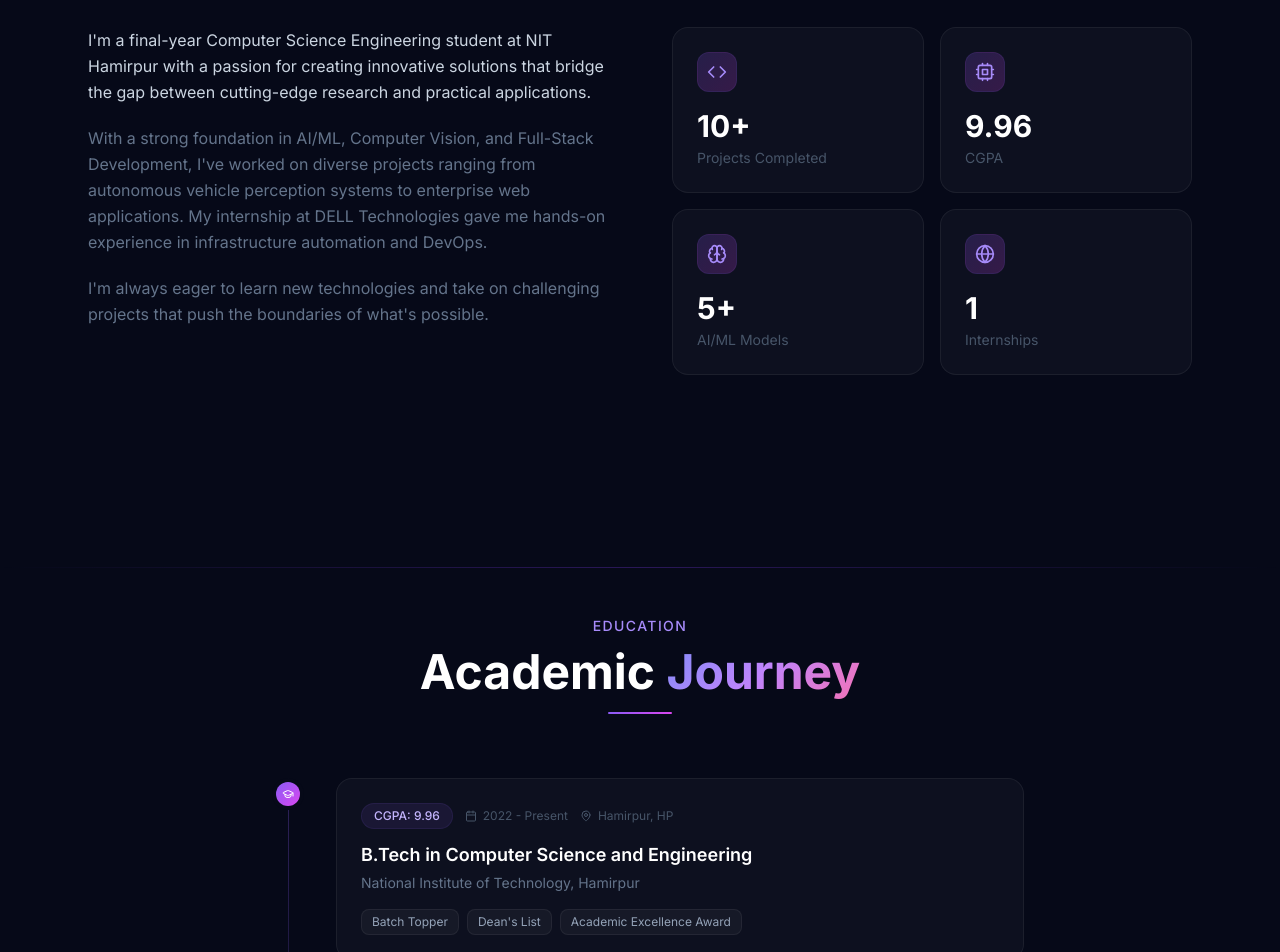
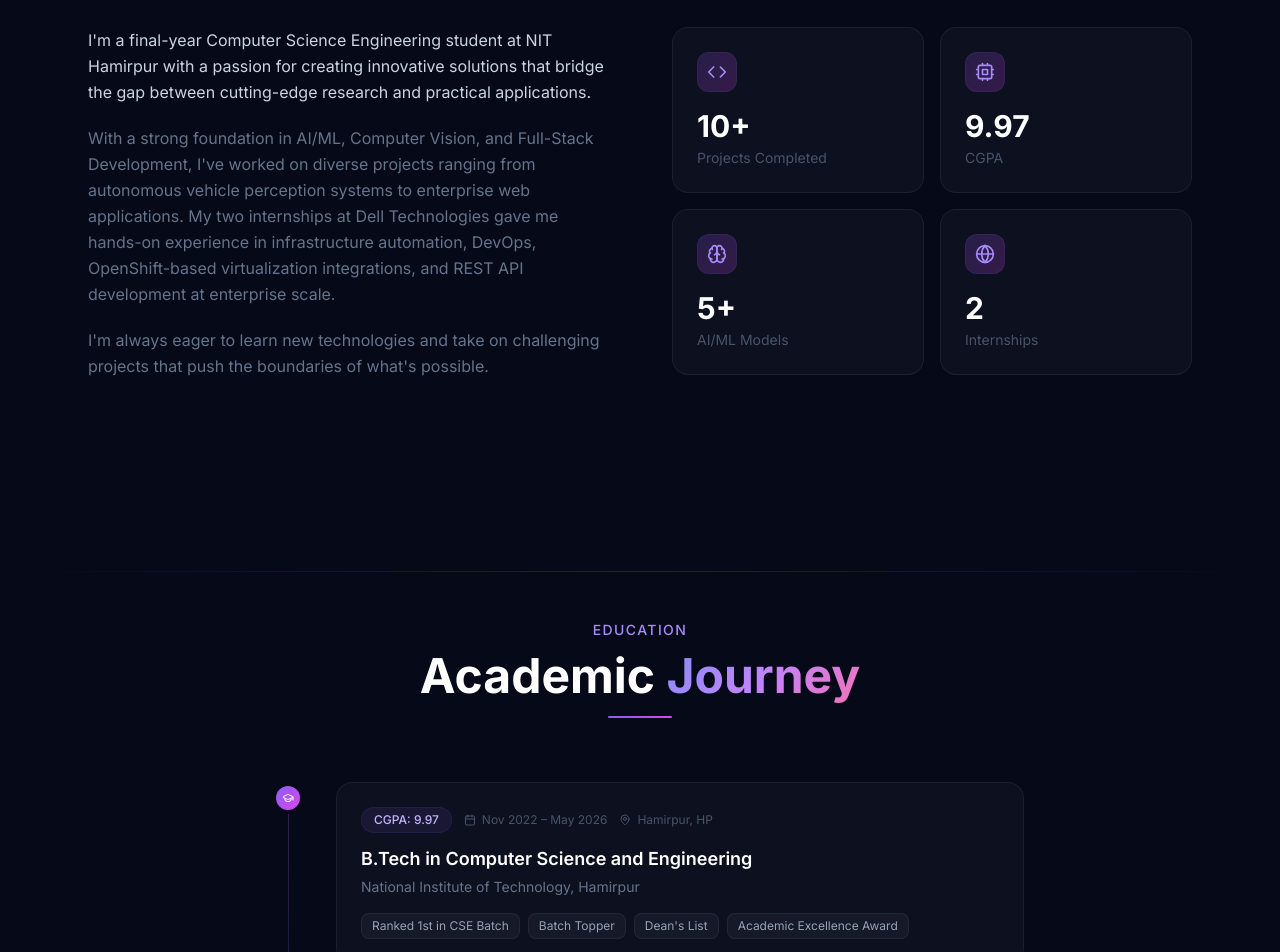
Before and after one commit to ARYAN-PURI/Portfolio-Website, a Next.js app: page / in a window 1280 px wide. Shown: the part 1080-2032 px from the top of the page. Built offline with nearby package versions, Linux system fonts and the light colour scheme.

Commit message:
Update portfolio with Winter 2026 Dell internship and academic details

```diff
--- a/src/components/Footer.tsx
+++ b/src/components/Footer.tsx
@@ -81,7 +81,7 @@ const Footer = () => {
               <a href="mailto:aryanpuri600@gmail.com" className="block hover:theme-text transition-colors">
                 aryanpuri600@gmail.com
               </a>
-              <p>NIT Hamirpur, Himachal Pradesh</p>
+              <p>Una, Himachal Pradesh</p>
               <p className="text-violet-400 text-xs">Available for opportunities</p>
             </div>
           </div>
@@ -91,16 +91,11 @@ const Footer = () => {
         <div className="mt-12 pt-8 footer-bottom-border border-t">
           <div className="flex flex-col sm:flex-row items-center justify-between gap-3 text-xs theme-text-faint">
             <div className="flex items-center gap-1.5">
-              <span>&copy; 2025 Aryan Puri</span>
+              <span>&copy; 2026 Aryan Puri</span>
               <span>&middot;</span>
               <span className="flex items-center gap-1">
                 Built with <Heart className="w-3 h-3 text-red-500/60" /> using Next.js
               </span>
-            </div>
-            <div className="flex items-center gap-3">
-              <span>22BEC032</span>
-              <span>&middot;</span>
-              <span>NIT Hamirpur</span>
             </div>
           </div>
         </div>
--- a/src/components/sections/About.tsx
+++ b/src/components/sections/About.tsx
@@ -10,9 +10,9 @@ const About = () => {
 
   const stats = [
     { icon: Code, label: "Projects Completed", value: "10+" },
-    { icon: Cpu, label: "CGPA", value: "9.96" },
+    { icon: Cpu, label: "CGPA", value: "9.97" },
     { icon: Brain, label: "AI/ML Models", value: "5+" },
-    { icon: Globe, label: "Internships", value: "1" }
+    { icon: Globe, label: "Internships", value: "2" }
   ];
 
   return (
@@ -40,7 +40,7 @@ const About = () => {
               <p className="theme-text-muted leading-relaxed">
                 With a strong foundation in AI/ML, Computer Vision, and Full-Stack Development, I&apos;ve worked on
                 diverse projects ranging from autonomous vehicle perception systems to enterprise web applications.
-                My internship at DELL Technologies gave me hands-on experience in infrastructure automation and DevOps.
+                My two internships at Dell Technologies gave me hands-on experience in infrastructure automation, DevOps, OpenShift-based virtualization integrations, and REST API development at enterprise scale.
               </p>
               <p className="theme-text-muted leading-relaxed">
                 I&apos;m always eager to learn new technologies and take on challenging projects that push the boundaries
--- a/src/components/sections/Education.tsx
+++ b/src/components/sections/Education.tsx
@@ -12,10 +12,10 @@ const Education = () => {
     {
       degree: "B.Tech in Computer Science and Engineering",
       institution: "National Institute of Technology, Hamirpur",
-      period: "2022 - Present",
+      period: "Nov 2022 – May 2026",
       location: "Hamirpur, HP",
-      score: "CGPA: 9.96",
-      achievements: ["Batch Topper", "Dean's List", "Academic Excellence Award"],
+      score: "CGPA: 9.97",
+      achievements: ["Ranked 1st in CSE Batch", "Batch Topper", "Dean's List", "Academic Excellence Award"],
       icon: GraduationCap
     },
     {
--- a/src/components/sections/Experience.tsx
+++ b/src/components/sections/Experience.tsx
@@ -7,26 +7,36 @@ const Experience = () => {
   const { ref: headerRef, isVisible: headerVisible } = useInView();
   const { ref: cardRef, isVisible: cardVisible } = useInView();
 
-  const experience = {
-    title: "Software Engineering Intern",
-    company: "DELL Technologies",
+  const company = {
+    name: "Dell Technologies",
     department: "Infrastructure Solutions Group (ISG)",
-    period: "May 2025 - July 2025",
-    location: "Bangalore",
-    type: "Internship",
+    location: "Bangalore, India",
+  };
+
+  const roles = [
+    {
+      title: "Software Engineering Intern (Winter)",
+      period: "Jan 2026 – Jun 2026",
+      isCurrent: true,
       responsibilities: [
-      "Automated deployment of VMware ESXi hosts, vCenter Servers, PowerStore systems, and PowerShell hosts",
-      "Developed pre-validation scripts to verify component readiness before executing the Atlas test suite",
-      "Dockerized automation code and integrated it with Jenkins CI/CD for streamlined deployment",
-      "Worked on infrastructure automation and DevOps practices in enterprise environment"
+        "Enabled native OpenShift VM visibility in Dell PowerStore by designing cluster registration and resource discovery workflows using OpenShift APIs.",
+        "Developed REST APIs and PostgreSQL-backed services to expose relationships between VMs, Pods, Persistent Volumes, Nodes, and Applications within the PowerStore UI.",
+        "Authored design specifications and implemented features through an SDD-based development workflow leveraging AI-assisted code generation.",
       ],
-    technologies: ["Python", "RESTful APIs", "Microservices", "VMware", "Hyper-V", "Docker", "Jenkins"],
-    highlights: [
-      { label: "Deployment Time", value: "-40%", desc: "Reduced through automation" },
-      { label: "Pre-validation", value: "Robust", desc: "Improved system reliability" },
-      { label: "Experience", value: "Enterprise", desc: "Infrastructure at scale" }
-    ]
-  };
+      technologies: ["OpenShift APIs", "REST APIs", "PostgreSQL", "PowerStore", "Python", "AI-assisted Dev"],
+    },
+    {
+      title: "Software Engineering Intern (Summer)",
+      period: "May 2025 – Jul 2025",
+      isCurrent: false,
+      responsibilities: [
+        "Automated deployment of VMware ESXi hosts, vCenter Servers, PowerStore systems, and PowerShell hosts.",
+        "Developed pre-validation scripts to verify infrastructure readiness before Atlas test execution.",
+        "Dockerized automation code and integrated Jenkins CI/CD pipelines.",
+      ],
+      technologies: ["Python", "VMware", "Docker", "Jenkins", "RESTful APIs", "CI/CD"],
+    },
+  ];
 
   return (
     <section id="experience" className="py-24 relative">
@@ -41,38 +51,57 @@ const Experience = () => {
           <div className="w-16 h-0.5 bg-gradient-to-r from-violet-500 to-fuchsia-500 mx-auto rounded-full" />
         </div>
 
-        {/* Experience card */}
+        {/* Company card */}
         <div ref={cardRef} className={`max-w-4xl mx-auto reveal-scale ${cardVisible ? 'visible' : ''}`}>
           <div className="p-6 sm:p-8 rounded-2xl card-themed border card-hover">
             {/* Company header */}
-            <div className="flex flex-col sm:flex-row gap-4 items-start mb-8">
+            <div className="flex flex-col sm:flex-row gap-4 items-start mb-8 pb-8 border-b" style={{ borderColor: 'var(--border-card)' }}>
               <div className="w-14 h-14 icon-container-themed rounded-2xl flex items-center justify-center border flex-shrink-0">
                 <Briefcase className="w-6 h-6 text-violet-400" />
               </div>
               <div className="flex-grow">
-                <h3 className="text-xl font-semibold theme-text">{experience.title}</h3>
-                <p className="text-violet-400 font-medium">{experience.company}</p>
-                <p className="text-sm theme-text-faint">{experience.department}</p>
+                <h3 className="text-xl font-semibold theme-text">{company.name}</h3>
+                <p className="text-sm theme-text-faint">{company.department}</p>
                 <div className="flex flex-wrap gap-3 mt-2">
                   <span className="flex items-center gap-1.5 text-xs theme-text-faint">
-                    <Calendar className="w-3 h-3" /> {experience.period}
-                  </span>
-                  <span className="flex items-center gap-1.5 text-xs theme-text-faint">
-                    <MapPin className="w-3 h-3" /> {experience.location}
+                    <MapPin className="w-3 h-3" /> {company.location}
                   </span>
                   <span className="flex items-center gap-1.5 text-xs text-emerald-400">
-                    <span className="w-1.5 h-1.5 rounded-full bg-emerald-400" /> {experience.type}
+                    <span className="w-1.5 h-1.5 rounded-full bg-emerald-400" /> 2 Internships
                   </span>
                 </div>
               </div>
             </div>
 
-            <div className="grid lg:grid-cols-3 gap-8">
+            {/* Roles timeline */}
+            <div className="relative space-y-8">
+              {/* Vertical connector line */}
+              <div className="absolute left-3 top-2 bottom-8 w-px bg-gradient-to-b from-violet-500/50 to-transparent hidden sm:block" />
+
+              {roles.map((role, idx) => (
+                <div key={idx} className="relative sm:pl-10">
+                  {/* Timeline dot */}
+                  <div className="absolute left-0 top-1.5 w-6 h-6 rounded-full bg-gradient-to-br from-violet-500 to-fuchsia-500 items-center justify-center hidden sm:flex">
+                    <span className="w-2 h-2 rounded-full bg-white" />
+                  </div>
+
+                  <div className="p-5 sm:p-6 rounded-xl highlight-themed border">
+                    {/* Role header */}
+                    <div className="flex flex-wrap items-center gap-2 mb-3">
+                      <h4 className="text-base font-semibold theme-text">{role.title}</h4>
+                      {role.isCurrent && (
+                        <span className="px-2 py-0.5 text-xs rounded-full bg-emerald-500/15 text-emerald-400 border border-emerald-500/30">
+                          Most Recent
+                        </span>
+                      )}
+                    </div>
+                    <span className="flex items-center gap-1.5 text-xs theme-text-faint mb-4">
+                      <Calendar className="w-3 h-3" /> {role.period}
+                    </span>
+
                     {/* Responsibilities */}
-              <div className="lg:col-span-2">
-                <h4 className="text-sm font-semibold theme-text-secondary uppercase tracking-wider mb-4">Key Responsibilities</h4>
-                <ul className="space-y-3">
-                  {experience.responsibilities.map((resp, i) => (
+                    <ul className="space-y-2 mb-4">
+                      {role.responsibilities.map((resp, i) => (
                         <li key={i} className="flex items-start gap-3">
                           <span className="w-1.5 h-1.5 rounded-full bg-violet-500 mt-2 flex-shrink-0" />
                           <span className="text-sm theme-text-muted leading-relaxed">{resp}</span>
@@ -81,37 +110,16 @@ const Experience = () => {
                     </ul>
 
                     {/* Technologies */}
-                <div className="mt-6">
-                  <h4 className="text-sm font-semibold theme-text-secondary uppercase tracking-wider mb-3">Technologies</h4>
                     <div className="flex flex-wrap gap-2">
-                    {experience.technologies.map((tech, i) => (
-                      <span
-                        key={i}
-                        className="px-3 py-1 text-xs tag-themed rounded-lg border"
-                      >
+                      {role.technologies.map((tech, i) => (
+                        <span key={i} className="px-3 py-1 text-xs tag-themed rounded-lg border">
                           {tech}
                         </span>
                       ))}
                     </div>
                   </div>
                 </div>
-
-              {/* Highlights */}
-              <div>
-                <h4 className="text-sm font-semibold theme-text-secondary uppercase tracking-wider mb-4">Key Achievements</h4>
-                <div className="space-y-3">
-                  {experience.highlights.map((h, i) => (
-                    <div
-                      key={i}
-                      className="p-4 rounded-xl highlight-themed border"
-                    >
-                      <div className="text-lg font-bold text-emerald-400 mb-0.5">{h.value}</div>
-                      <div className="text-xs font-medium theme-text-secondary">{h.label}</div>
-                      <div className="text-xs theme-text-faint mt-0.5">{h.desc}</div>
-                    </div>
               ))}
-                </div>
-              </div>
             </div>
           </div>
         </div>
```
Also changed, not shown: src/components/sections/Hero.tsx (+0 -8 lines). Lines whose indentation alone changed are shown as unchanged.
